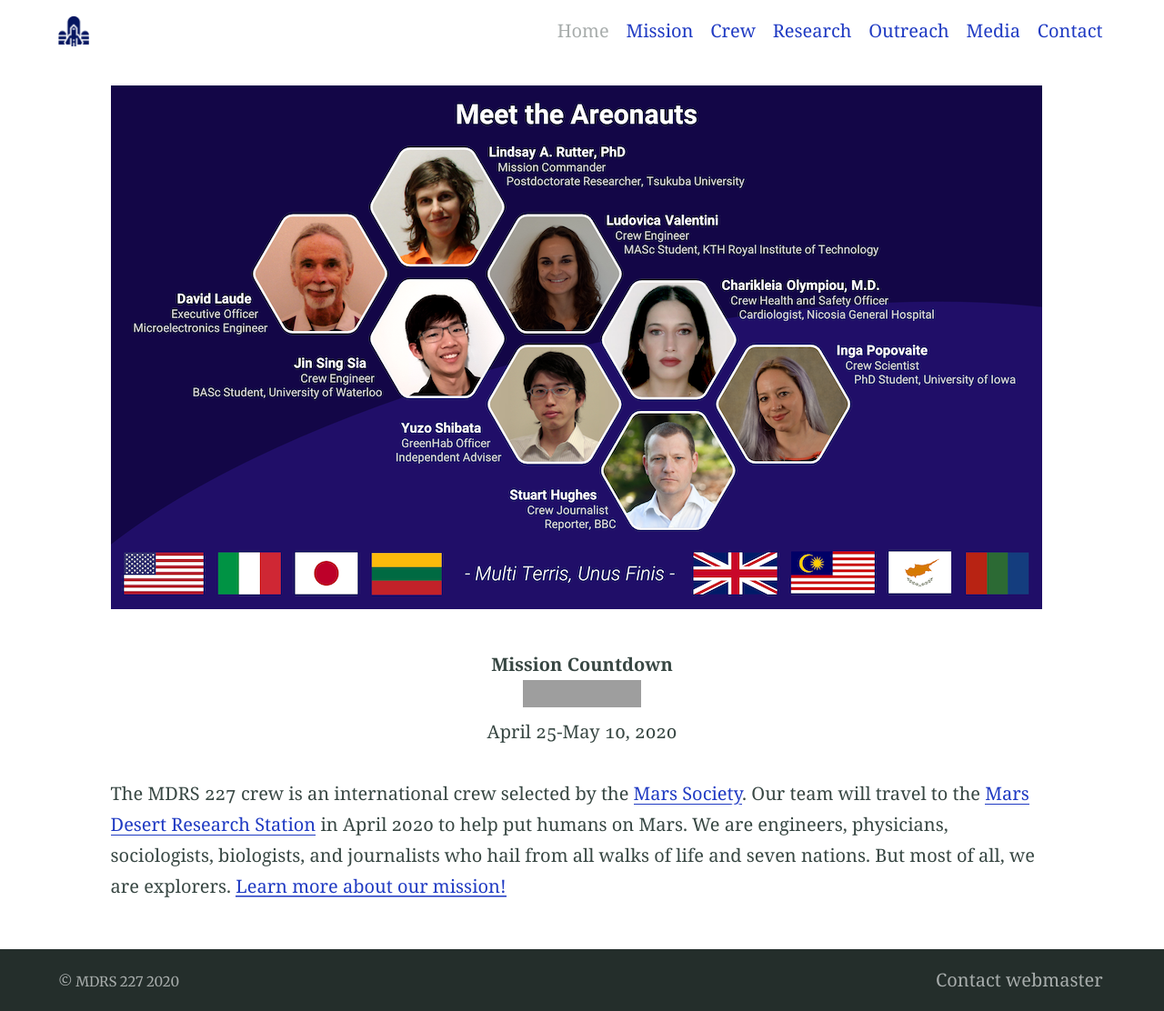
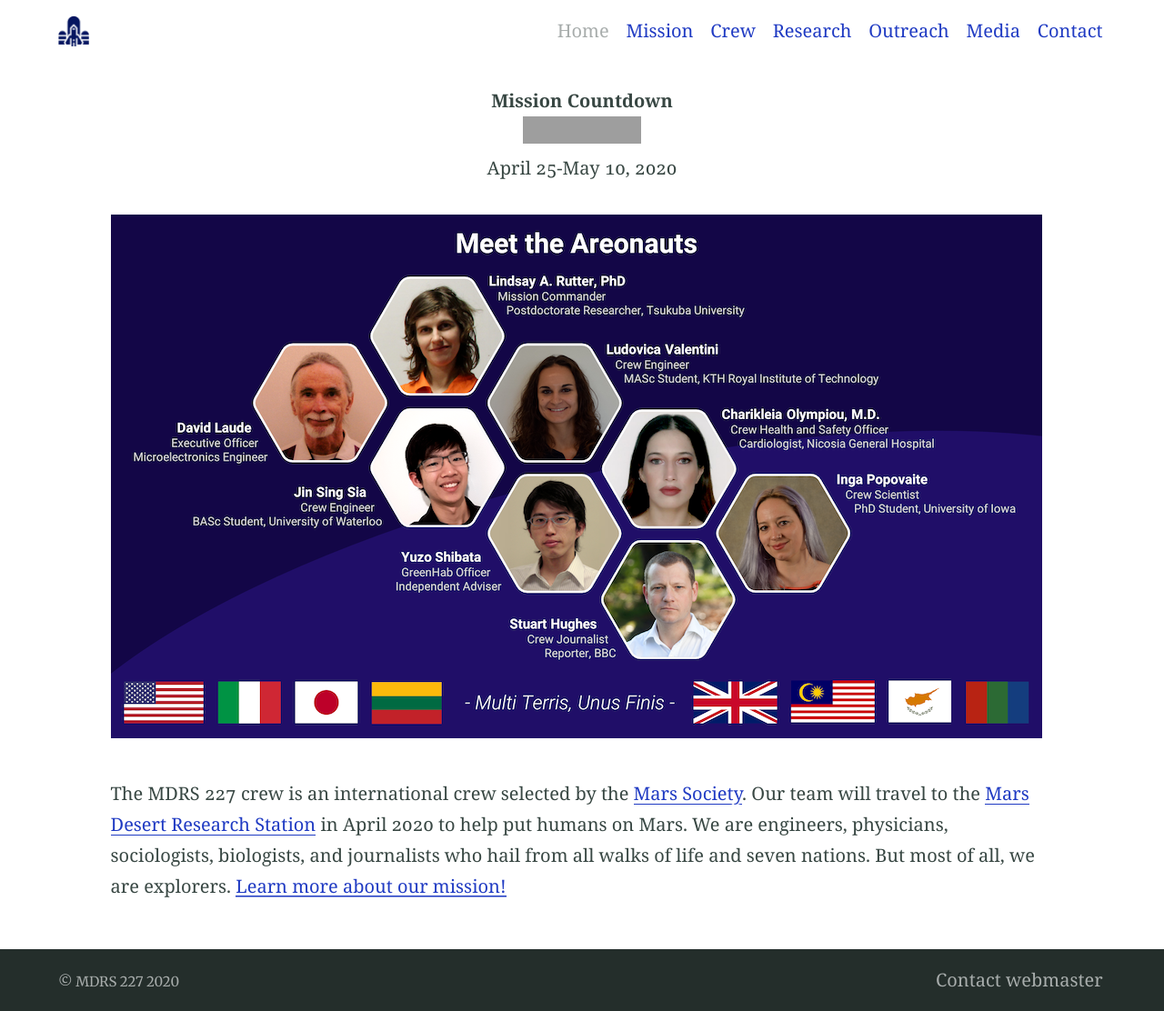
Before and after one commit to mdrs228/mdrs227.github.io, a Jekyll site: the page built from index.md, in a window 1280 px wide. Shown: the whole page at 91% size. Built offline with Jekyll 4.4.1, drawn with Linux system fonts in a browser that asks for light colours; our own code applies the rules of GitHub Pages for plain Markdown files; grey boxes are pictures that could not be loaded.

Commit message:
Put countdown at top

```diff
--- a/index.md
+++ b/index.md
@@ -1,5 +1,3 @@
-![Image description](Crew.png)
-
 <p align="center">
 
   <b>Mission Countdown</b><br>
@@ -9,4 +7,6 @@
 <br>April 25-May 10, 2020
 </p>
 
+![Image description](Crew.png)
+
 The MDRS 227 crew is an international crew selected by the [Mars Society](https://www.marssociety.org/). Our team will travel to the [Mars Desert Research Station](https://mdrs.marssociety.org/about-the-mdrs/) in April 2020 to help put humans on Mars. We are engineers, physicians, sociologists, biologists, and journalists who hail from all walks of life and seven nations. But most of all, we are explorers. [Learn more about our mission!](mission.md)
```
